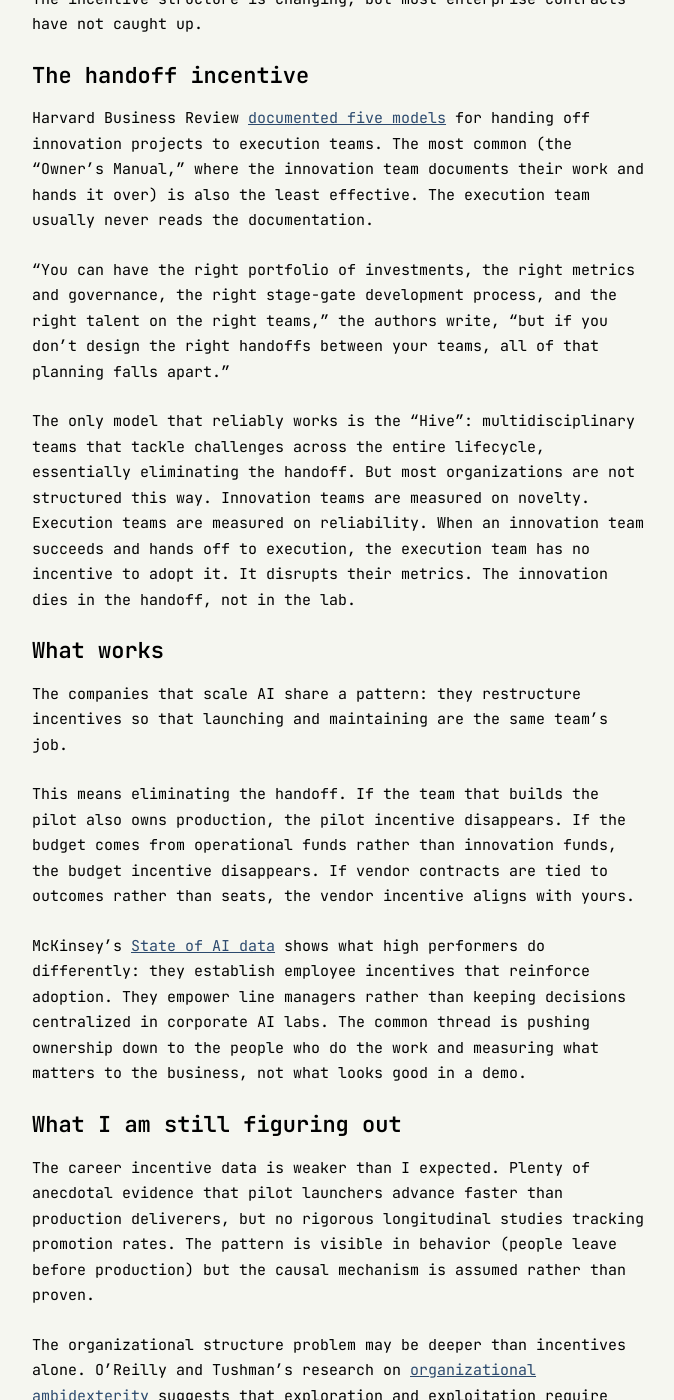
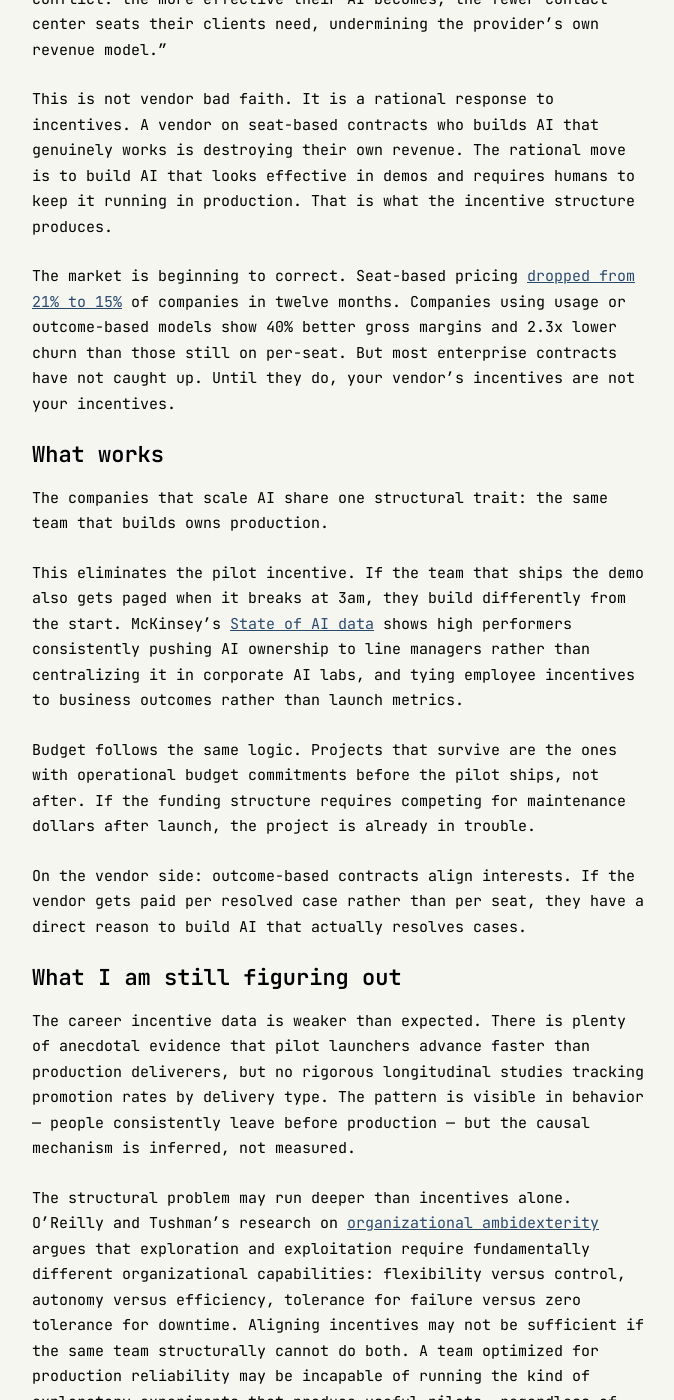
Before and after one commit to ashita-ai/ashita-ai.github.io, a Jekyll site: the page built from _posts/2026-02-26-the-incentive-problem.md, in a window 1280 px wide and 1400 px high, scrolled down 2685 px. Shown: the whole window, without its empty margins (302-976 px from the left). Built offline with Jekyll 4.4.1, drawn with Linux system fonts in a browser that asks for light colours; some of the changed text lies outside the part shown.

Commit message:
Rewrite: The Incentive Problem
Name the principal-agent structure explicitly as the unifying frame.
Merge pilot + handoff sections (same problem stated twice). Give the
vendor section room to develop the structural misalignment insight.
Tighten budget section, cut forced token-tax cross-link. Close on
Ferrucci specifically instead of generic observation.

```diff
--- a/_posts/2026-02-26-the-incentive-problem.md
+++ b/_posts/2026-02-26-the-incentive-problem.md
@@ -6,66 +6,64 @@
 
 After Watson's 2011 Jeopardy victory, IBM's Watson team cautioned leadership that the system was designed to identify word patterns and predict answers to trivia questions. It was not, as David Ferrucci put it, "an all-purpose answer box ready to take on the commercial world." The warning [fell on deaf ears](https://www.advisory.com/daily-briefing/2021/07/21/ibm-watson). "It wasn't the marketing message," Ferrucci said. He left IBM in 2012.
 
-IBM spent four billion dollars acquiring Watson Health companies. The [pattern of failures](https://spectrum.ieee.org/how-ibm-watson-overpromised-and-underdelivered-on-ai-health-care) in healthcare applications was not a technology problem. At Manipal Comprehensive Cancer Center, Watson achieved only 73% concordance on breast cancer treatment recommendations. At MD Anderson, the project was shelved after $62 million and four years. The technology showed promise in narrow applications but never matched the marketing. What failed faster was the organizational structure that rewarded announcing AI initiatives over delivering them.
+IBM spent four billion dollars acquiring Watson Health companies. At Manipal Comprehensive Cancer Center, Watson achieved only 73% concordance on breast cancer treatment recommendations. At MD Anderson, the project was shelved after $62 million and four years. The technology showed promise in narrow applications and never matched the marketing.
 
-This is the incentive problem. AI projects fail not because the technology does not work, but because the people and organizations deploying them are optimized for different outcomes.
+This is not primarily a story about technology. It is a story about principal-agent problems: situations where the people making decisions are optimized for different outcomes than the people bearing consequences. Ferrucci bore the consequences. The executives who ignored him were playing a different game entirely.
 
-## The pilot incentive
+That structure repeats at every layer of AI deployment.
+
+## The team problem
 
 PwC's George Korizis [put it bluntly](https://trullion.com/blog/why-95-of-ai-projects-fail-and-why-the-5-that-survive-matter/): "Eight out of ten clients that I see get stuck in pilot mode. They usually have no issue creating small, isolated wins. But most of them can't stitch those wins together to make a bigger impact."
 
-The pattern is consistent. A pilot gets funded. A team builds a demo. The demo impresses executives. The pilot leader gets promoted or moves to a new company. The pilot sits in purgatory. S&P Global [found](https://www.spglobal.com/market-intelligence/en/news-insights/research/ai-experiences-rapid-adoption-but-with-mixed-outcomes-highlights-from-vote-ai-machine-learning) that 42% of companies abandoned most AI initiatives in 2025, up from 17% in 2024. On average, 46% of pilots are scrapped before they ever reach production.
+S&P Global [found](https://www.spglobal.com/market-intelligence/en/news-insights/research/ai-experiences-rapid-adoption-but-with-mixed-outcomes-highlights-from-vote-ai-machine-learning) that 42% of companies abandoned most AI initiatives in 2025, up from 17% in 2024. On average, 46% of pilots are scrapped before they ever reach production. The incentive structure is working exactly as designed. It is just not designed for production.
 
-The incentive structure is working exactly as designed. It is just not designed for production.
+Pilot teams are rewarded for novelty and speed. A fast prototype that generates executive excitement is a career win. Whether it survives the handoff to operations is someone else's problem — literally. AI-skilled workers command a [56% wage premium](https://www.pwc.com/gx/en/news-room/press-releases/2025/ai-linked-to-a-fourfold-increase-in-productivity-growth.html) over peers in similar roles, according to PwC's analysis of a billion job postings. The fastest path up is launching initiatives, not maintaining them. People launch, collect the credit, and move on before production reveals the cracks.
 
-Pilot teams are rewarded for novelty and speed. A fast prototype that generates excitement is a career win. Whether that prototype survives the handoff to operations is someone else's problem. [Research on misaligned incentives](https://agility-at-scale.com/implementing/scaling-ai-projects/) in AI projects confirms: "If the pilot team is rewarded for fast prototype delivery, not long-term adoption, they may neglect production considerations."
+The handoff is where it dies. Harvard Business Review [documented five models](https://hbr.org/2018/08/how-to-hand-off-an-innovation-project-from-one-team-to-another) for transferring innovation projects to execution teams. The most common — the "Owner's Manual," where the innovation team documents their work and hands it over — is also the least effective. The execution team, measured on reliability and efficiency, has no incentive to adopt something that disrupts their metrics. [Research on misaligned incentives](https://agility-at-scale.com/implementing/scaling-ai-projects/) in AI projects confirms it directly: "If the pilot team is rewarded for fast prototype delivery, not long-term adoption, they may neglect production considerations." The innovation dies between teams, not in the lab.
 
-The career timeline reinforces this. AI-skilled workers command a [56% wage premium](https://www.pwc.com/gx/en/news-room/press-releases/2025/ai-linked-to-a-fourfold-increase-in-productivity-growth.html) over peers in similar roles, according to PwC's analysis of a billion job postings. The fastest path up is launching initiatives, not maintaining them. This is why healthy metrics can coexist with broken agents: the people measuring are optimizing for different outcomes than the people using.
+The only handoff model that reliably works is what HBR calls the "Hive": multidisciplinary teams that own a challenge across its entire lifecycle, eliminating the transfer entirely. Same team builds it, same team runs it, same team gets paged when it breaks. The pilot incentive disappears when there is no handoff to hide behind.
 
-## The budget incentive
+## The budget problem
 
-[60% of enterprise AI investment](https://menlovc.com/2024-the-state-of-generative-ai-in-the-enterprise/) comes from innovation budgets, temporary funds earmarked for new projects. Only 40% comes from permanent operational budgets. Innovation budgets are designed to launch things. They are not designed to keep things running. The result is [architectural decisions made during cheap pilots that create exponential cost multipliers at scale](/blog/the-token-tax/).
+[60% of enterprise AI investment](https://menlovc.com/2024-the-state-of-generative-ai-in-the-enterprise/) comes from innovation budgets: temporary funds earmarked for new projects. Only 40% comes from permanent operational budgets. Innovation budgets are designed to launch things. They are not designed to keep things running.
 
-This creates a perverse dynamic. The budget exists to start AI projects. Once they ship, they compete for maintenance dollars against everything else. The team that launched the pilot has moved on. The team inheriting it has no incentive to keep it alive. Doing so drains resources from their own projects.
+The result is predictable. A project ships on innovation dollars. It then competes for maintenance budget against everything else. The team that launched has moved on. The team inheriting it has no incentive to keep it alive — doing so drains resources from their own projects.
 
-Big Tech is [pouring hundreds of billions](https://introl.com/blog/ai-infrastructure-financing-capex-opex-gpu-investment-guide-2025) into AI infrastructure: Amazon at $100–125B, Microsoft at $80B, Alphabet at $75–91B. Yet RAND [found](https://www.rand.org/pubs/research_reports/RRA2680-1.html) that more than 80% of AI projects fail to deliver expected value, twice the failure rate of non-AI technology projects. The money is there. The incentive to see projects through is not.
+RAND [found](https://www.rand.org/pubs/research_reports/RRA2680-1.html) that more than 80% of AI projects fail to deliver expected value, twice the failure rate of non-AI technology projects. The Big Tech capex numbers obscure this: Amazon at $100–125B, Microsoft at $80B, Alphabet at $75–91B. The money exists to build. The budget structures do not exist to sustain.
 
-## The vendor incentive
+## The vendor problem
 
-The vendors selling AI tools have their own misalignment.
+The vendors selling AI tools carry the sharpest misalignment of all, and it is structural.
 
-Seat-based pricing, the dominant SaaS model, [creates a trap](https://www.starthawk.io/blog/post/the-death-of-the-seat-based-license-pricing-for-outcomes-in-an-automated-world): "If you make your product better (more automated), you get paid less." A CRM with AI that automates what twenty salespeople did now requires only two. If you charge per seat, your revenue drops 90% even though your product is ten times more powerful.
+Seat-based pricing, the dominant SaaS model, [creates a trap](https://www.starthawk.io/blog/post/the-death-of-the-seat-based-license-pricing-for-outcomes-in-an-automated-world): if you make your product more automated, you get paid less. A CRM with AI that does what twenty salespeople did now requires two. Charge per seat, and your revenue drops 90% even as your product becomes ten times more powerful.
 
-Sierra's pricing analysis [makes the conflict explicit](https://sierra.ai/blog/outcome-based-pricing-for-ai-agents): "Legacy customer experience providers face a dilemma. Their revenue models depend on seat-based pricing. While these vendors may promote AI agents that autonomously resolve cases, they're trapped in a conflict: the more effective their AI becomes, the fewer contact center seats their clients need—undermining the provider's own revenue model."
+Sierra's pricing analysis [makes the conflict explicit](https://sierra.ai/blog/outcome-based-pricing-for-ai-agents): "Legacy customer experience providers face a dilemma. Their revenue models depend on seat-based pricing. While these vendors may promote AI agents that autonomously resolve cases, they're trapped in a conflict: the more effective their AI becomes, the fewer contact center seats their clients need, undermining the provider's own revenue model."
 
-The market is responding. Seat-based pricing [dropped from 21% to 15%](https://www.agilegrowthlabs.com/blog/seat-based-pricing-is-dead-how-ai-first-saas-companies-are-monetizing-with-outcome-based-pricing/) of companies in just twelve months. Companies that stick with per-seat pricing for AI products see 40% lower gross margins and 2.3x higher churn than those using usage or outcome-based models. The incentive structure is changing, but most enterprise contracts have not caught up.
+This is not vendor bad faith. It is a rational response to incentives. A vendor on seat-based contracts who builds AI that genuinely works is destroying their own revenue. The rational move is to build AI that looks effective in demos and requires humans to keep it running in production. That is what the incentive structure produces.
 
-## The handoff incentive
-
-Harvard Business Review [documented five models](https://hbr.org/2018/08/how-to-hand-off-an-innovation-project-from-one-team-to-another) for handing off innovation projects to execution teams. The most common (the "Owner's Manual," where the innovation team documents their work and hands it over) is also the least effective. The execution team usually never reads the documentation.
-
-"You can have the right portfolio of investments, the right metrics and governance, the right stage-gate development process, and the right talent on the right teams," the authors write, "but if you don't design the right handoffs between your teams, all of that planning falls apart."
-
-The only model that reliably works is the "Hive": multidisciplinary teams that tackle challenges across the entire lifecycle, essentially eliminating the handoff. But most organizations are not structured this way. Innovation teams are measured on novelty. Execution teams are measured on reliability. When an innovation team succeeds and hands off to execution, the execution team has no incentive to adopt it. It disrupts their metrics. The innovation dies in the handoff, not in the lab.
+The market is beginning to correct. Seat-based pricing [dropped from 21% to 15%](https://www.agilegrowthlabs.com/blog/seat-based-pricing-is-dead-how-ai-first-saas-companies-are-monetizing-with-outcome-based-pricing/) of companies in twelve months. Companies using usage or outcome-based models show 40% better gross margins and 2.3x lower churn than those still on per-seat. But most enterprise contracts have not caught up. Until they do, your vendor's incentives are not your incentives.
 
 ## What works
 
-The companies that scale AI share a pattern: they restructure incentives so that launching and maintaining are the same team's job.
+The companies that scale AI share one structural trait: the same team that builds owns production.
 
-This means eliminating the handoff. If the team that builds the pilot also owns production, the pilot incentive disappears. If the budget comes from operational funds rather than innovation funds, the budget incentive disappears. If vendor contracts are tied to outcomes rather than seats, the vendor incentive aligns with yours.
+This eliminates the pilot incentive. If the team that ships the demo also gets paged when it breaks at 3am, they build differently from the start. McKinsey's [State of AI data](https://www.mckinsey.com/capabilities/quantumblack/our-insights/the-state-of-ai) shows high performers consistently pushing AI ownership to line managers rather than centralizing it in corporate AI labs, and tying employee incentives to business outcomes rather than launch metrics.
 
-McKinsey's [State of AI data](https://www.mckinsey.com/capabilities/quantumblack/our-insights/the-state-of-ai) shows what high performers do differently: they establish employee incentives that reinforce adoption. They empower line managers rather than keeping decisions centralized in corporate AI labs. The common thread is pushing ownership down to the people who do the work and measuring what matters to the business, not what looks good in a demo.
+Budget follows the same logic. Projects that survive are the ones with operational budget commitments before the pilot ships, not after. If the funding structure requires competing for maintenance dollars after launch, the project is already in trouble.
+
+On the vendor side: outcome-based contracts align interests. If the vendor gets paid per resolved case rather than per seat, they have a direct reason to build AI that actually resolves cases.
 
 ## What I am still figuring out
 
-The career incentive data is weaker than I expected. Plenty of anecdotal evidence that pilot launchers advance faster than production deliverers, but no rigorous longitudinal studies tracking promotion rates. The pattern is visible in behavior (people leave before production) but the causal mechanism is assumed rather than proven.
+The career incentive data is weaker than expected. There is plenty of anecdotal evidence that pilot launchers advance faster than production deliverers, but no rigorous longitudinal studies tracking promotion rates by delivery type. The pattern is visible in behavior — people consistently leave before production — but the causal mechanism is inferred, not measured.
 
-The organizational structure problem may be deeper than incentives alone. O'Reilly and Tushman's research on [organizational ambidexterity](https://journals.aom.org/doi/10.5465/amp.2013.0025) suggests that exploration and exploitation require fundamentally different capabilities: flexibility versus control, autonomy versus efficiency. Aligning incentives may not be enough if the organizational structure makes it impossible for the same team to do both.
+The structural problem may run deeper than incentives alone. O'Reilly and Tushman's research on [organizational ambidexterity](https://journals.aom.org/doi/10.5465/amp.2013.0025) argues that exploration and exploitation require fundamentally different organizational capabilities: flexibility versus control, autonomy versus efficiency, tolerance for failure versus zero tolerance for downtime. Aligning incentives may not be sufficient if the same team structurally cannot do both. A team optimized for production reliability may be incapable of running the kind of exploratory experiments that produce useful pilots, regardless of how you measure them.
+
+The vendor transition is also unresolved. Outcome-based pricing works for vendors who can make the shift without collapsing existing revenue. Most incumbents cannot. Their sales motions, their customer success teams, their engineering roadmaps — all built around seat counts. Moving to outcome-based is not a contract change. It is a business model change. The vendors who get there first will be structurally different companies from the ones that dominated the last decade of SaaS.
 
 ---
 
-IBM's Watson failure was not a failure of artificial intelligence. It was a failure of organizational incentives. The marketing message won. The technical caution lost. The $4 billion evaporated.
+David Ferrucci saw it clearly in 2012. He said the system was not what the marketing claimed. He was ignored because the people with the power to act were optimized for a different outcome: the acquisition narrative, the stock movement, the press release. Four billion dollars later, the Watson Health division was sold for parts.
 
-[The AI pilots that reach production](/blog/the-ai-pilot-graveyard/) are not the ones with better technology. They are the ones where the incentives aligned: where launching and maintaining were the same team's job, where success was measured in business outcomes rather than demos, where the budget survived past the announcement.
-
-The technology usually works. The problem is everything else.
+The technology was not the failure. The incentive structure was.
```
